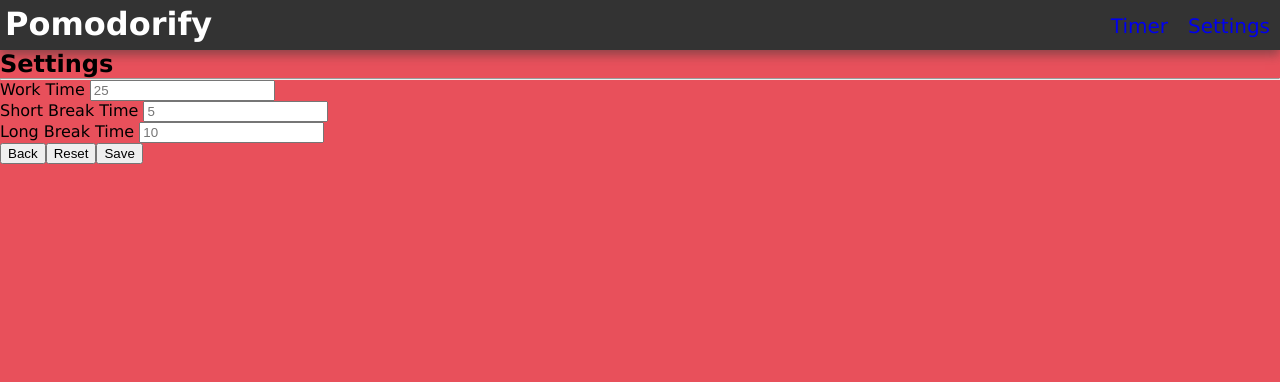
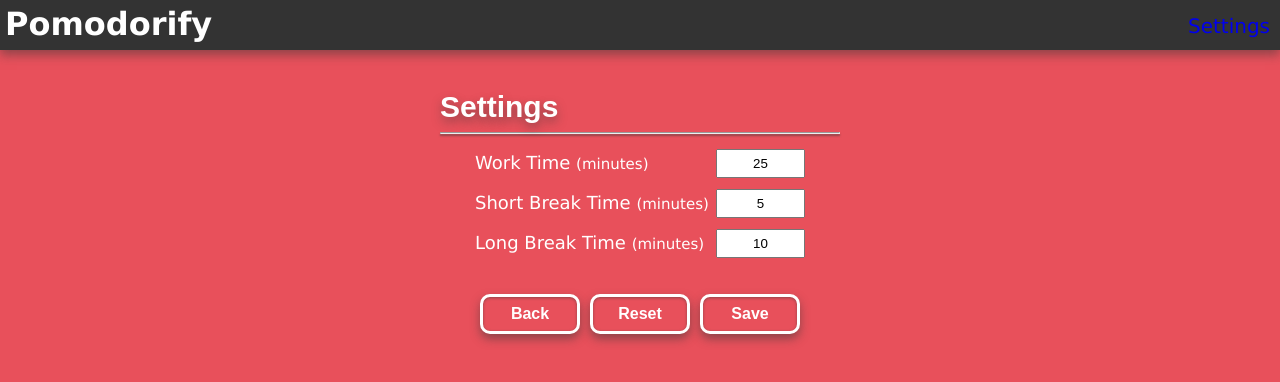
Before and after one commit to ifreddy18/pomodorify, an Angular app: page /settings in a window 1280 px wide. Shown: the top 382 px of the page. Built offline with nearby package versions, Linux system fonts and the light colour scheme.

Commit message:
Code Settings with time inputs

```diff
--- a/src/app/app.module.ts
+++ b/src/app/app.module.ts
@@ -1,5 +1,6 @@
 import { BrowserModule } from '@angular/platform-browser';
 import { NgModule } from '@angular/core';
+import { FormsModule, ReactiveFormsModule } from '@angular/forms';
 
 import { AppRoutingModule } from './app-routing.module';
 import { AppComponent } from './app.component';
@@ -16,7 +17,9 @@
   ],
   imports: [
     BrowserModule,
-    AppRoutingModule
+    AppRoutingModule,
+    // FormsModule,
+    ReactiveFormsModule
   ],
   providers: [],
   bootstrap: [AppComponent]
--- a/src/app/components/settings/settings.component.css
+++ b/src/app/components/settings/settings.component.css
@@ -0,0 +1,93 @@
+h2 {
+    max-width: 100%;
+    height: 100%;
+    font-size: 30px;
+    color: white;
+    font-family: Arial;
+    margin-bottom: 8px;
+    text-shadow: 0px 5px 10px rgba(55, 55, 55, 0.5);
+}
+
+hr {
+    color: grey;
+    box-shadow: 0px 2px 2px rgba(55, 55, 55, 0.5);;
+}
+
+.invalid {
+    text-align: center;
+    color: darkred;
+    font-weight: bold;
+    margin-left: 35px;
+    float: center;
+}
+
+.form_container {
+    width: 400px;
+    height: 200px;
+    margin: auto;
+    margin-top: 30px;
+    padding: 10px;
+    /* box-shadow: 0px 5px 10px rgba(55, 55, 55, 0.5); */
+}
+
+.form_title{
+    margin-bottom: 10px;
+}
+
+.form_group{
+    height: 30px;
+    /* background-color: gray; */
+    padding: 5px;
+    /* margin-bottom: 5px; */
+    /* border-radius: 10px; */
+}
+
+.label_input {
+    color:white;
+    font-size: 18px;
+    padding-top: 3px;
+    float: left;
+    margin-left: 30px;
+}
+
+input[type="number"]{
+    width: 75px;
+    padding: 5px;
+    float: right;
+    margin-right: 30px;
+    /* border-radius: 10px; */
+}
+
+input[type="checkbox"]{
+    width: 75px;
+    padding: 5px;
+    float: right;
+    margin-right: 30px;
+}
+
+.button_container{
+    margin-top: 20px;
+    text-align: center;
+}
+
+.button_container > button {
+    width: 100px;
+    height: 40px;
+    margin-top: 10px;
+    margin-bottom: 10px;
+    margin-right: 5px;
+    margin-left: 5px;
+    cursor: pointer;
+    border: 3px solid white;
+    font-weight: bold;
+    background: #e8505b;
+    color: white;
+    border-radius: 10px;
+    font-size: medium;
+    box-shadow: 0px 5px 10px rgba(55, 55, 55, 0.5), 0px 1px 3px rgba(55, 55, 55, 0.5) inset;
+}
+
+.button_container > button:hover {
+    background: white;
+    color: #e8505b;
+}
--- a/src/app/components/settings/settings.component.html
+++ b/src/app/components/settings/settings.component.html
@@ -1,15 +1,57 @@
-<h2>Settings</h2>
+<form class="form_container" [formGroup]="forma" (ngSubmit)="saveSettings()">
+    <div class="form_title">
+        <h2>Settings</h2>
+        <hr>
+    </div>
 
-<hr>
+    <div class="form_group">
+        <label class="label_input">Work Time <small>(minutes)</small></label>
 
-<p [style.alpha]="'0.5'">
-    <label>Work Time <input type="number" [placeholder]="preferences.workTime"></label><br>
-    <label>Short Break Time <input type="number" [placeholder]="preferences.shortBreakTime"></label><br>
-    <label>Long Break Time <input type="number" [placeholder]="preferences.longBreakTime"></label><br>
-</p>
+        <input type="number"
+            placeholder="Minutes"
+            formControlName="workTime">
+    </div>
+    <small class="invalid" *ngIf="workTimeInvalid">Time must be at least 1 minute</small>
 
-<p>
-    <button>Back</button>
-    <button>Reset</button>
-    <button>Save</button>
-</p>
+    <div class="clear_fix"></div>
+
+    <div class="form_group">
+        <label class="label_input">Short Break Time <small>(minutes)</small></label>
+        <input type="number"
+            placeholder="Minutes"
+            formControlName="shortBreakTime">
+    </div>
+    <small class="invalid" *ngIf="shortBreakTimeInvalid">Time must be at least 1 minute</small>
+
+    <div class="clear_fix"></div>
+
+    <div class="form_group">
+        <label class="label_input">Long Break Time <small>(minutes)</small></label>
+        <input type="number"
+            placeholder="Minutes"
+            formControlName="longBreakTime">
+    </div>
+    <small class="invalid" *ngIf="longBreakTimeInvalid">Time must be at least 1 minute</small>
+
+    <!-- <hr>
+
+    <div class="form_group">
+        <label class="label_input">Long Break Time <small>(minutes)</small></label>
+        <input type="number"
+            placeholder="Minutes"
+            formControlName="longBreakTime">
+    </div>
+
+    <hr>
+
+    <div class="form_group">
+        <label class="label_input">Activate alarm</label>
+        <input type="checkbox" formControlName="alarmState">
+    </div> -->
+
+    <div class="button_container">
+        <button type="button" (click)="back()">Back</button>
+        <button type="button" (click)="resetSettings()">Reset</button>
+        <button type="submit">Save</button>
+    </div>
+</form>
--- a/src/app/components/settings/settings.component.ts
+++ b/src/app/components/settings/settings.component.ts
@@ -1,5 +1,7 @@
 import { Component, OnInit } from '@angular/core';
 import { CountdownService, Preferences } from '../../services/countdown.service';
+import { FormBuilder, FormGroup, Validators} from '@angular/forms';
+import { Router } from '@angular/router';
 
 @Component({
   selector: 'app-settings',
@@ -8,19 +10,73 @@
 })
 export class SettingsComponent implements OnInit {
 
+  forma: FormGroup;
   preferences: Preferences;
 
   constructor(
-    public countdownService: CountdownService
+    public countdownService: CountdownService,
+    private fb: FormBuilder,
+    private router: Router
   ) {
-     this.preferences = this.countdownService.getPreferences();
+    this.preferences = this.countdownService.getPreferences();
+    this.crearFormulario();
   }
 
   ngOnInit(): void {
   }
 
-  saveSettings(preferences: Preferences): void {
-    this.countdownService.savePreferences(preferences);
+  get workTimeInvalid(): boolean {
+    return this.forma.get('workTime').invalid && this.forma.get('workTime').touched;
+  }
+
+  get shortBreakTimeInvalid(): boolean {
+    return this.forma.get('shortBreakTime').invalid && this.forma.get('shortBreakTime').touched;
+  }
+
+  get longBreakTimeInvalid(): boolean {
+    return this.forma.get('longBreakTime').invalid && this.forma.get('longBreakTime').touched;
+  }
+
+  crearFormulario(){
+    this.forma = this.fb.group({
+      workTime: [this.preferences.workTime, [Validators.required, Validators.min(1)]],
+      shortBreakTime: [this.preferences.shortBreakTime, [Validators.required, Validators.min(1)]],
+      longBreakTime: [this.preferences.longBreakTime, [Validators.required, Validators.min(1)]]
+    });
+  }
+
+  saveSettings(): void {
+    console.log('Submit disparado');
+
+    if (this.forma.valid){
+      this.preferences.workTime = this.forma.get('workTime').value;
+      this.preferences.shortBreakTime = this.forma.get('shortBreakTime').value;
+      this.preferences.longBreakTime = this.forma.get('longBreakTime').value;
+      this.countdownService.savePreferences(this.preferences);
+      this.back();
+    } else {
+      Object.values( this.forma.controls ).forEach( control => {
+        if (control instanceof FormGroup){
+          Object.values( control.controls ).forEach( controlSon => controlSon.markAsTouched());
+        } else {
+          control.markAsTouched();
+        }
+        console.log(control);
+      });
+    }
+
+  }
+
+  resetSettings(): void {
+    this.forma.setValue({
+      workTime: this.countdownService.preferenciasDefault.workTime,
+      shortBreakTime: this.countdownService.preferenciasDefault.shortBreakTime,
+      longBreakTime: this.countdownService.preferenciasDefault.longBreakTime
+    });
+  }
+
+  back(): void {
+    this.router.navigate(['/home']);
   }
 
 }
--- a/src/app/components/shared/navbar/navbar.component.ts
+++ b/src/app/components/shared/navbar/navbar.component.ts
@@ -8,9 +8,9 @@
       <h1>Pomodorify</h1>
 
       <ul>
-          <li>
+          <!-- <li>
               <a routerLinkActive="linkActive" [routerLink]="['home']">Timer</a>
-          </li>
+          </li> -->
           <li>
               <a routerLinkActive="linkActive"
                 [routerLink]="['settings']"
--- a/src/app/components/timer/timer.component.css
+++ b/src/app/components/timer/timer.component.css
@@ -1,10 +1,3 @@
-.container {
-    width: 100%;
-    text-align: center;
-    margin: auto;
-    margin-top: 40px;
-}
-
 button:focus {
     outline: none;
 }
--- a/src/app/services/countdown.service.ts
+++ b/src/app/services/countdown.service.ts
@@ -1,5 +1,6 @@
 import { Injectable } from '@angular/core';
-import { NumberValueAccessor } from '@angular/forms';
+import { FormGroup } from '@angular/forms';
+
 
 @Injectable({
   providedIn: 'root'
--- a/src/styles.css
+++ b/src/styles.css
@@ -11,6 +11,18 @@
     font-family: Verdana, Geneva, Tahoma, sans-serif;
 }
 
+.clear_fix{
+    clear: both;
+    float: none;
+}
+
+.container {
+    width: 100%;
+    text-align: center;
+    margin: auto;
+    margin-top: 40px;
+}
+
 .bg-color-primary {
     /* Warm grey */
     background-color: #212121;
@@ -20,3 +32,36 @@
     --dark-grey: #212121;
     --grey: #7e7e7e;
 }
+
+button {
+    outline: none;
+}
+
+
+/* Quiar flechas input */
+
+/* //Chrome: */
+input[type="number"]::-webkit-outer-spin-button,
+input[type="number"]::-webkit-inner-spin-button {
+-webkit-appearance: none;
+margin: 0;
+outline: none;
+}
+/* //Firefox: */
+input[type="number"] {
+-moz-appearance: textfield;
+outline: none;
+text-align: center;
+}
+input[type="number"]:hover,
+input[type="number"]:focus {
+-moz-appearance: number-input;
+outline: none;
+}
+/* //Other */
+input[type=number]::-webkit-inner-spin-button,
+input[type=number]::-webkit-outer-spin-button {
+-webkit-appearance: none;
+margin: 0;
+outline: none;
+}
```
